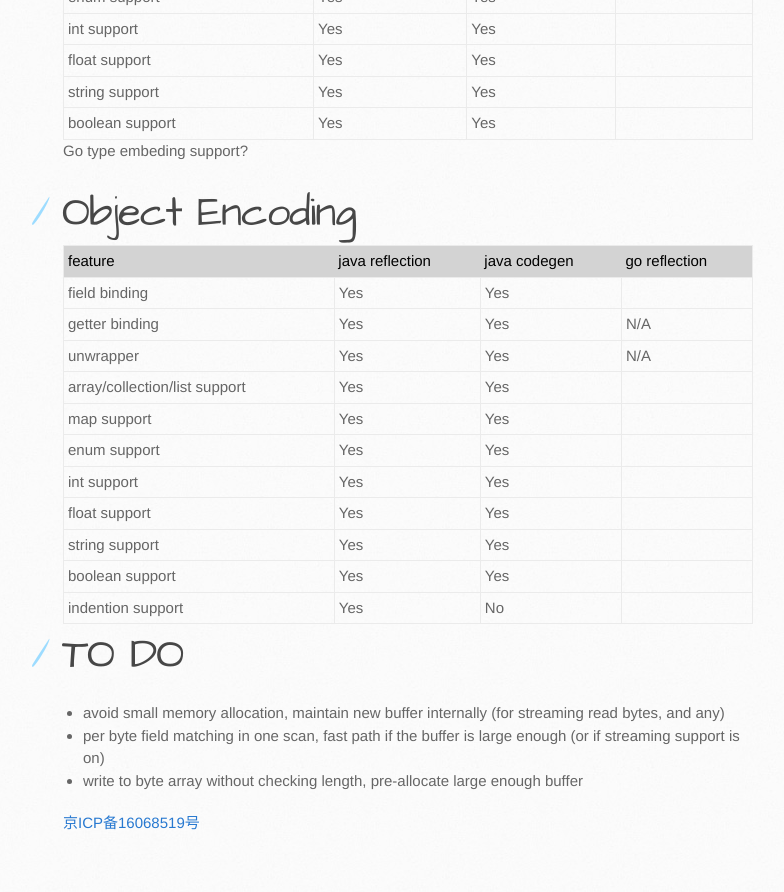
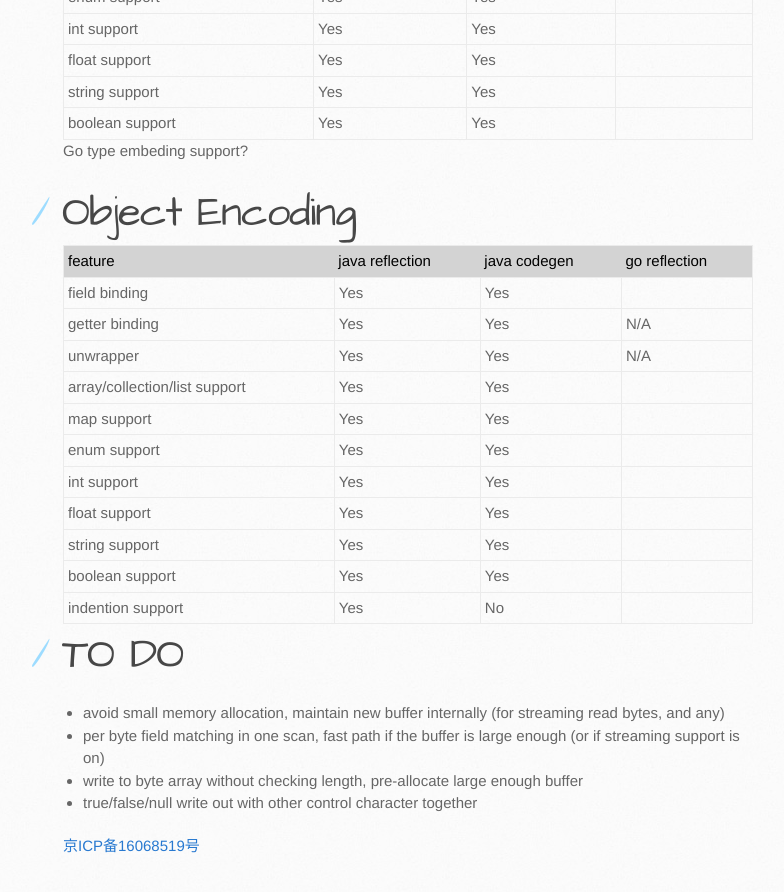
Before and after one commit to json-iterator/json-iterator.github.io, a Jekyll site: the page built from features.md, in a window 1280 px wide and 900 px high, scrolled down 2710 px. Shown: the top 892 px of the window, without its empty margins (107-891 px from the left). Built offline with Jekyll 4.4.1, drawn with Linux system fonts in a browser that asks for light colours; comment, search, counter and statistics services are not loaded.

Commit message:
Update features.md

```diff
--- a/features.md
+++ b/features.md
@@ -95,3 +95,4 @@ Go type embeding support?
 * avoid small memory allocation, maintain new buffer internally (for streaming read bytes, and any)
 * per byte field matching in one scan, fast path if the buffer is large enough (or if streaming support is on)
 * write to byte array without checking length, pre-allocate large enough buffer
+* true/false/null write out with other control character together
```
